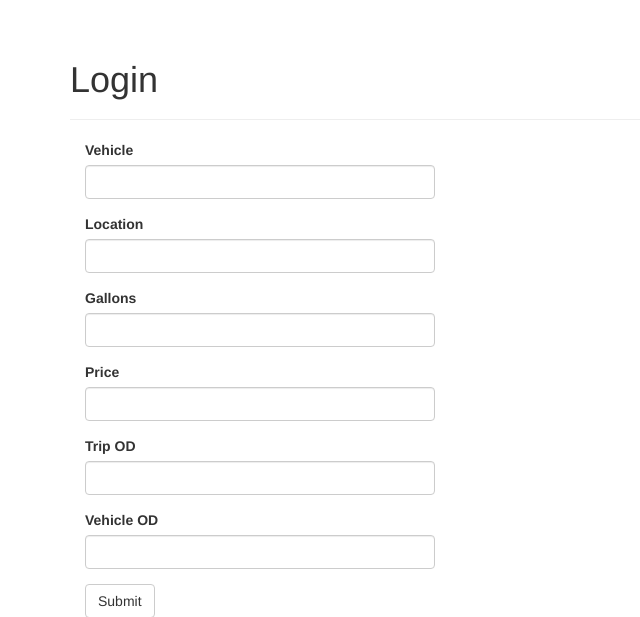
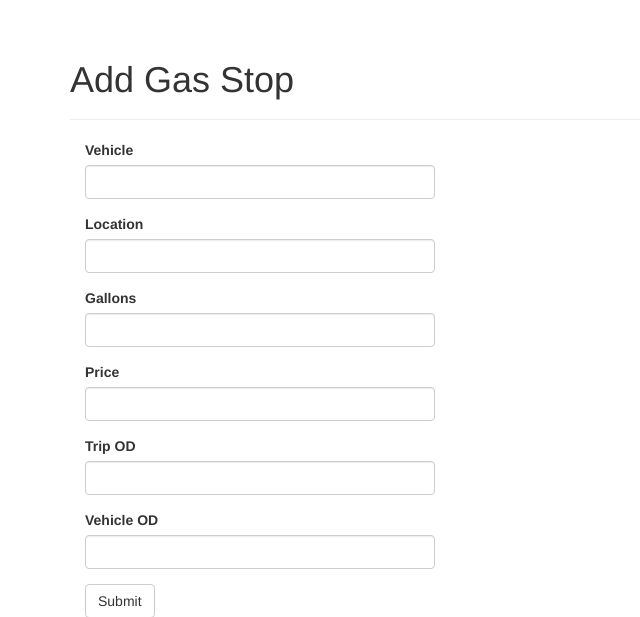
Before and after one commit to scul86/mx_tracker, a Flask app: page /add_gas_stop in a window 1280 px wide. Shown: the part 52-669 px from the top of the page, without its empty margins (0-640 px from the left). Run offline with Flask 2, Linux system fonts and the light colour scheme; the visitor is signed in with stand-in values (Sample User, id 1); data comes from the database, SQL or seed files in the repository; some libraries are stand-ins or nearby versions.

Commit message:
modify gas stop template

```diff
--- a/app/templates/add_gas_stop.html
+++ b/app/templates/add_gas_stop.html
@@ -1,11 +1,11 @@
 {% extends "base.html" %}
 {% import "bootstrap/wtf.html" as wtf %}
 
-{% block title %}MPG Tracker - Login{% endblock %}
+{% block title %}MPG Tracker - Add Gas Stop{% endblock %}
 
 {% block page_content %}
 <div class="page-header">
-    <h1>Login</h1>
+    <h1>Add Gas Stop</h1>
 </div>
 <div class="col-md-4">
     {{ wtf.quick_form(form) }}
```
